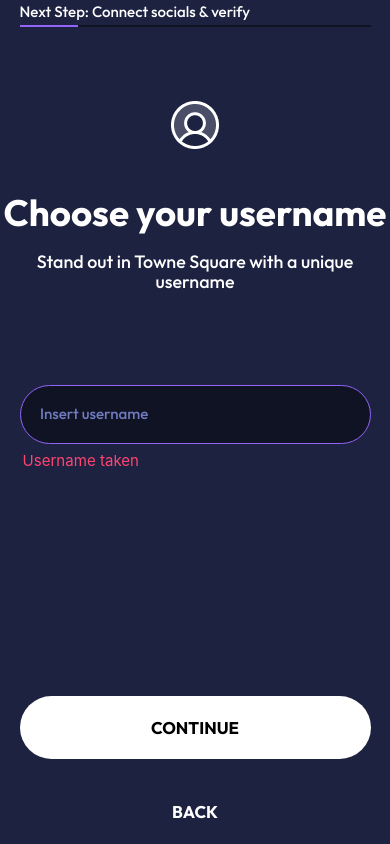
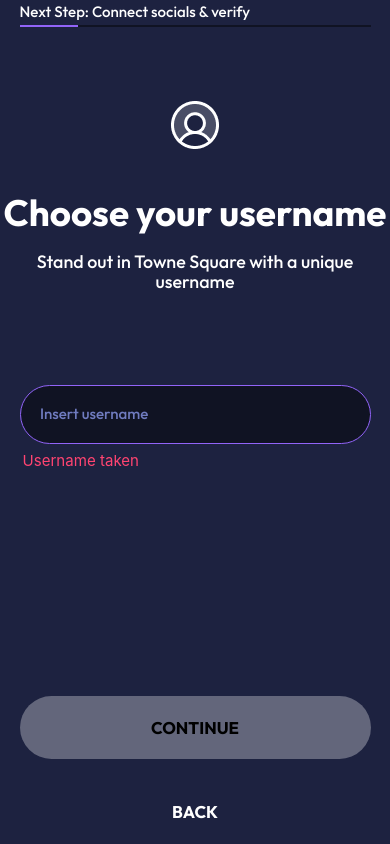
Before and after one commit to TowneSquare/mobile, a React Native app: screen /ChooseUsername in a window 390 px wide. Built offline with nearby package versions, Linux system fonts and the light colour scheme.

Commit message:
adding api calls

```diff
--- a/package.json
+++ b/package.json
@@ -15,6 +15,7 @@
     "@reduxjs/toolkit": "^1.9.5",
     "@rneui/base": "^4.0.0-rc.7",
     "@rneui/themed": "^4.0.0-rc.7",
+    "axios": "^1.4.0",
     "expo": "~48.0.15",
     "expo-font": "~11.1.1",
     "expo-status-bar": "~1.4.4",
--- a/src/components/UsernameField.tsx
+++ b/src/components/UsernameField.tsx
@@ -1,9 +1,16 @@
 import { View, Text, Dimensions, TextInput } from 'react-native';
-import React from 'react';
+import React, {useState} from 'react';
 import { sizes } from '../utils';
 import { useFonts } from 'expo-font';
 import { appColor, fonts } from '../constants';
-const UsernameField = () => {
+interface UsernameFieldProps {
+  value: string,
+  onChangeText:(e:string) => any ,
+}
+const UsernameField = ({
+  value,
+  onChangeText
+}:UsernameFieldProps) => {
   const { height, width } = Dimensions.get('window');
 
   const size = new sizes(height, width);
@@ -26,6 +33,8 @@ const UsernameField = () => {
         cursorColor={appColor.kgrayColor}
         placeholder="Insert username"
         placeholderTextColor={appColor.kSecondaryNavy}
+        onChangeText={text => onChangeText(text)}
+        value={value}
         style={{
           marginTop: size.sHeight(0.01),
           width: size.sWidth(0.9),
@@ -45,7 +54,7 @@ const UsernameField = () => {
           marginTop: size.sHeight(0.008),
           color: appColor.kErrorText,
           fontSize: size.fontSize(16),
-            marginLeft:3,
+          marginLeft:3,
           alignSelf: 'flex-start',
         }}
       >
--- a/src/screens/ChooseUsername.tsx
+++ b/src/screens/ChooseUsername.tsx
@@ -10,17 +10,28 @@ import {
   Platform,
   ScrollView,
 } from 'react-native';
-import React from 'react';
+import React, {useState} from 'react';
 import { appColor, fonts, images } from '../constants';
 import { StatusBar } from 'expo-status-bar';
 import { SafeAreaView } from 'react-native-safe-area-context';
 const { height, width } = Dimensions.get('window');
 import UsernameField from '../components/UsernameField';
-
+import { useNavigation } from '@react-navigation/native';
 import ContinueButton from '../components/ContinueButton';
 import BackButton from '../components/BackButton';
 import ProfileSetUpHeader from '../components/ProfileSetUpHeader';
+import { sizes } from '../utils';
+
 const ChooseUsername = () => {
+   const navigation = useNavigation();
+   const size = new sizes(height, width);
+   const [value, onChangeText] = React.useState('');
+
+   const onChange = (e:string) => {
+    onChangeText(e)
+   }
+
+   const disabled = value === ''
   return (
     <SafeAreaView
       style={{
@@ -38,7 +49,7 @@ const ChooseUsername = () => {
           steps={1}
         />
         <View style={{ flex: 1 }}>
-          <UsernameField />
+          <UsernameField value={value} onChangeText={onChange}/>
         </View>
         <View
           style={{
@@ -48,7 +59,38 @@ const ChooseUsername = () => {
             height: 150,
           }}
         >
-          <ContinueButton navigateTo="ConnectSocialsAndVrify" marginTop={2} />
+          {/* <ContinueButton navigateTo="ConnectSocialsAndVrify" marginTop={2} /> */}
+           <Pressable
+              disabled={disabled}
+              onPress={() => {
+
+
+               navigation.navigate("ConnectSocialsAndVrify"  as never);
+            }}
+            style={{
+              backgroundColor: disabled
+                ? appColor.kWhiteColorWithOpacity
+                : appColor.kWhiteColor,
+              alignSelf: 'center',
+              width: size.sWidth(0.9),
+              borderRadius: 40,
+              height: size.sHeight(0.075),
+              justifyContent: 'center',
+              marginTop: 2 ? size.vMargin(2) : 0,
+
+            }}
+           >
+            <Text
+              style={{
+                textAlign: 'center',
+                color: appColor.kButtonTextColor,
+                fontSize: size.fontSize(18),
+                fontFamily: 'Outfit-Bold',
+              }}
+            >
+              CONTINUE
+            </Text>
+          </Pressable>
           <BackButton marginTop={50} />
         </View>
       </ScrollView>
--- a/src/screens/FindFriends.tsx
+++ b/src/screens/FindFriends.tsx
@@ -21,6 +21,7 @@ import BackButton from '../components/BackButton';
 import ProfileSetUpHeader from '../components/ProfileSetUpHeader';
 const size = new sizes(height, width);
 interface Friend {
+  id:number,
   image: ImageSourcePropType;
   name: string;
   username: string;
@@ -28,21 +29,25 @@ interface Friend {
 const FindFriends = () => {
   const friends: Array<Friend> = [
     {
+      id:1,
       image: images.friend1,
       name: 'User Name',
       username: '@username1',
     },
     {
+      id:2,
       image: images.friend2,
       name: 'User Name',
       username: '@username2',
     },
     {
+      id:3,
       image: images.friend3,
       name: 'User Name',
       username: '@username3',
     },
     {
+      id:4,
       image: images.friend4,
       name: 'User Name',
       username: '@username4',
@@ -147,19 +152,20 @@ const FindFriends = () => {
             >
               {friends.map((friend) => (
                 <View
+                  key={friend.id}
                   style={{
                     flexDirection: 'row',
                     width: size.sWidth(0.9),
                   }}
                 >
-                  <Image source={friend.image} />
+                  <Image  source={friend.image} />
                   <View
                     style={{
                       flex: 1,
                     }}
                   >
-                    <Text style={styles.username}>{friend.name}</Text>
-                    <Text style={styles.subusername}>{friend.username}</Text>
+                    <Text  style={styles.username}>{friend.name}</Text>
+                    <Text  style={styles.subusername}>{friend.username}</Text>
                   </View>
                   {following.some(
                     (myFollower) => myFollower.username === friend.username
```
Also changed, not shown: 1 other file (tests, documents, lock files or other folders).
